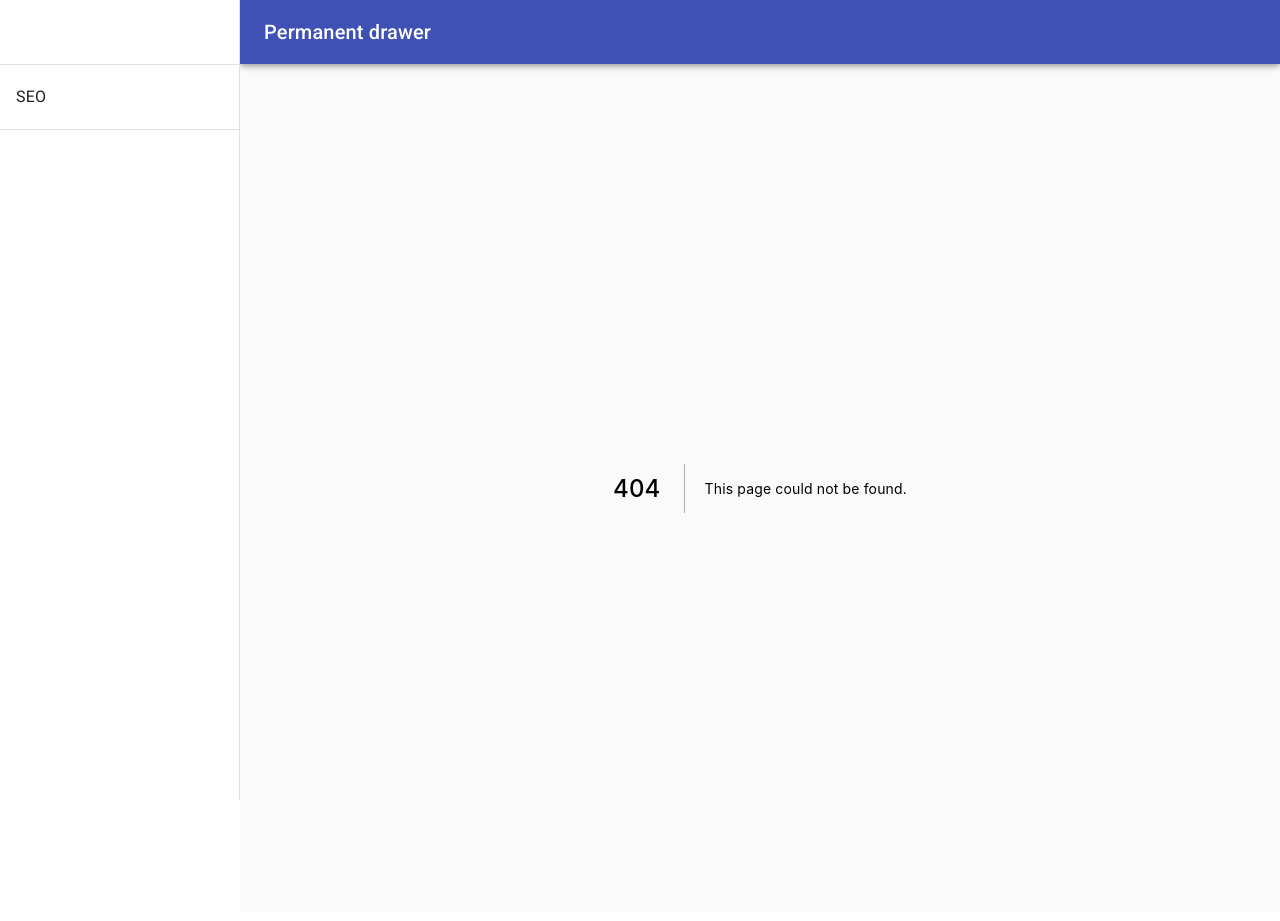
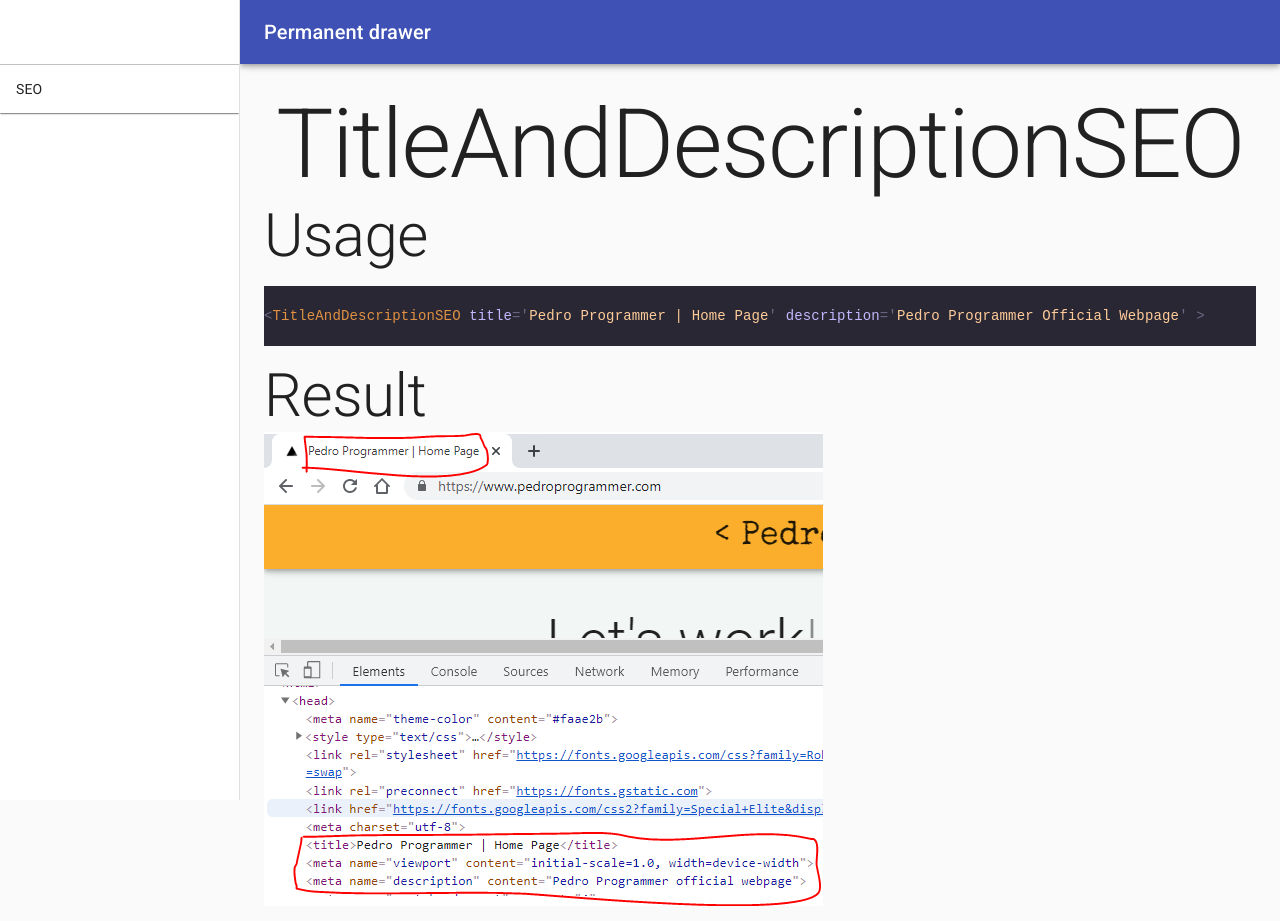
Before and after one commit to PedroMarianoAlmeida/next-material-ui-components, a Next.js app: page /TitleAndDescriptionSEO in a window 1280 px wide. Before the commit this address had no page. Shown: the top 921 px of the page. Built offline with nearby package versions, Linux system fonts and the light colour scheme.

Commit message:
TitleAndDescriptionSEO implemented

```diff
--- a/package.json
+++ b/package.json
@@ -11,6 +11,7 @@
     "@material-ui/core": "^4.11.4",
     "@material-ui/icons": "^4.11.2",
     "next": "10.2.0",
+    "prism-react-renderer": "^1.2.1",
     "react": "17.0.2",
     "react-dom": "17.0.2"
   },
--- a/pages/SEO.tsx
+++ /dev/null
@@ -1,5 +0,0 @@
-const SEO = () => {
-  return <h1>SEO</h1>;
-};
-
-export default SEO;
--- /dev/null
+++ b/pages/TitleAndDescriptionSEO.tsx
@@ -0,0 +1,61 @@
+import Image from 'next/image';
+
+import Typography from '@material-ui/core/Typography';
+import Chip from '@material-ui/core/Chip';
+
+import ShowCode from '../src/components/reusable/ThirdPartyComponents/ShowCode';
+import TitleAndDescriptionSEO from '../src/components/reusable/SEO/TitleAndDescriptionSEO';
+
+const TitleAndDescriptionSEOText = `
+import Head from 'next/head'
+
+const TitleAndDescriptionSEO = ({ title, description }) => {
+  return (
+    <Head>
+      <title>{title}</title>
+      <meta name="viewport" content="initial-scale=1.0, width=device-width" />
+      <meta name="description" content={description} />
+    </Head>
+  )
+}
+
+export default TitleAndDescriptionSEO
+`;
+
+const example = `
+<TitleAndDescriptionSEO title='Pedro Programmer | Home Page' description='Pedro Programmer Official Webpage' >
+`;
+
+const SEO = () => {
+  return (
+    <>
+      <TitleAndDescriptionSEO
+        title="TitleAndDescriptionSEO"
+        description="How to use TitleAndDescriptionSEO component"
+      />
+
+      <Typography variant="h1" align="center">
+        TitleAndDescriptionSEO
+      </Typography>
+
+      <Typography variant="h2">Usage</Typography>
+      <ShowCode code={example} language="jsx" />
+
+      <Typography variant="h2">Result</Typography>
+      <Image
+        src="/images/examples/TitleAndDescriptionSEO.PNG"
+        alt="Picture of the author"
+        width={559}
+        height={474}
+      />
+
+      <Typography variant="h2">Component</Typography>
+      <ShowCode code={TitleAndDescriptionSEOText} language="jsx" />
+
+      <Typography variant="h2">Dependencies</Typography>
+      <Chip label="Next.js" />
+    </>
+  );
+};
+
+export default SEO;
--- /dev/null
+++ b/src/components/reusable/ThirdPartyComponents/ShowCode.tsx
@@ -0,0 +1,21 @@
+import Highlight, { defaultProps } from 'prism-react-renderer';
+
+const ShowCode = ({ code, language }) => {
+  return (
+    <Highlight {...defaultProps} code={code} language={language}>
+      {({ className, style, tokens, getLineProps, getTokenProps }) => (
+        <pre className={className} style={style}>
+          {tokens.map((line, i) => (
+            <div {...getLineProps({ line, key: i })}>
+              {line.map((token, key) => (
+                <span {...getTokenProps({ token, key })} />
+              ))}
+            </div>
+          ))}
+        </pre>
+      )}
+    </Highlight>
+  );
+};
+
+export default ShowCode;
--- a/src/components/specific/PermanentDrawerLeft.tsx
+++ b/src/components/specific/PermanentDrawerLeft.tsx
@@ -1,15 +1,16 @@
-import Link from 'next/link';
+import NextLink from 'next/link';
 
 import { createStyles, Theme, makeStyles } from '@material-ui/core/styles';
 import Drawer from '@material-ui/core/Drawer';
 import CssBaseline from '@material-ui/core/CssBaseline';
 import AppBar from '@material-ui/core/AppBar';
 import Toolbar from '@material-ui/core/Toolbar';
-import List from '@material-ui/core/List';
 import Typography from '@material-ui/core/Typography';
 import Divider from '@material-ui/core/Divider';
-import ListItem from '@material-ui/core/ListItem';
-import ListItemText from '@material-ui/core/ListItemText';
+import Accordion from '@material-ui/core/Accordion';
+import AccordionSummary from '@material-ui/core/AccordionSummary';
+import AccordionDetails from '@material-ui/core/AccordionDetails';
+import MaterialLink from '@material-ui/core/Link';
 
 const drawerWidth = 240;
 
@@ -62,13 +63,16 @@
       >
         <div className={classes.toolbar} />
         <Divider />
-        <List>
-          <ListItem button>
-            <Link href="/SEO">
-              <ListItemText primary="SEO" />
-            </Link>
-          </ListItem>
-        </List>
+        <Accordion>
+          <AccordionSummary>SEO</AccordionSummary>
+
+          <NextLink href="TitleAndDescriptionSEO">
+            <AccordionDetails>
+              <MaterialLink>TitleAndDescriptionSEO</MaterialLink>
+            </AccordionDetails>
+          </NextLink>
+        </Accordion>
+
         <Divider />
       </Drawer>
       <main className={classes.content}>
```
Also changed, not shown: public/images/examples/TitleAndDescriptionSEO.PNG (added), src/components/reusable/SEO/TitleAndDescriptionSEO.tsx (renamed from public/code-download/TitleAndDescriptionSEO.tsx), 1 other file (tests, documents, lock files or other folders).
